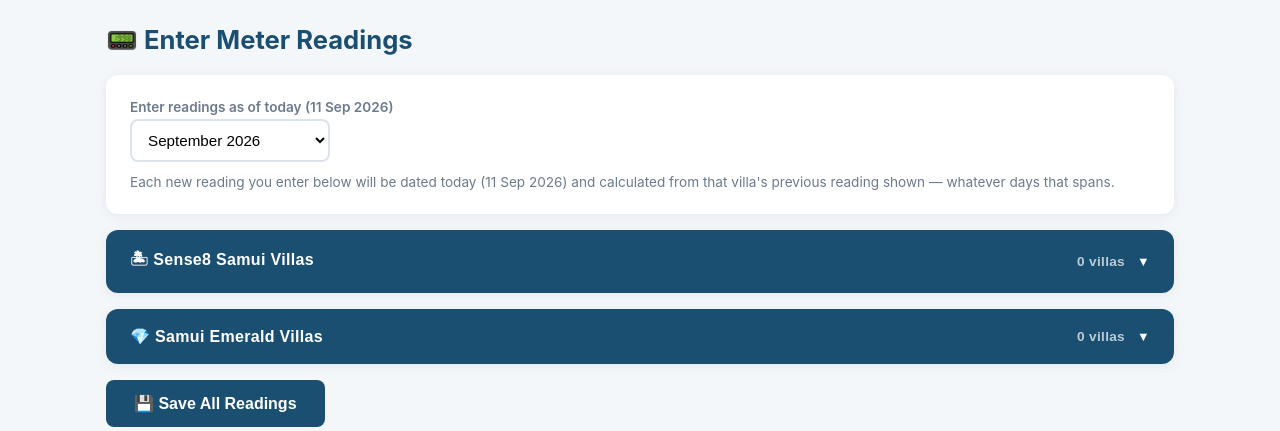
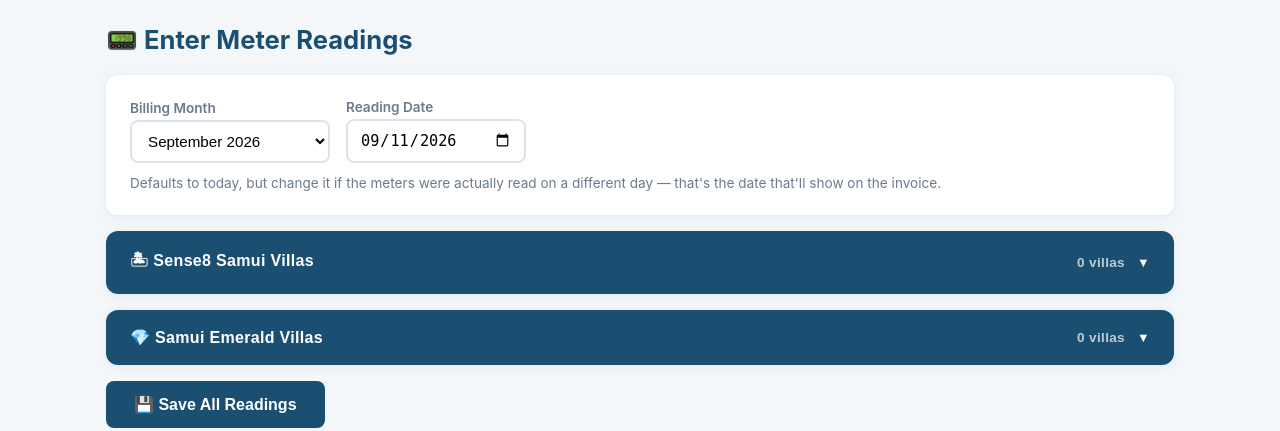
Before and after one commit to Nicky013/Emerald-Sensi8, a Flask app: page /readings in a window 1280 px wide. Shown: the part 57-488 px from the top of the page. Run offline with Flask 3, Linux system fonts and the light colour scheme; data that the repository does not hold is empty; parts of the project's set-up code (start-up, migrations or seed data) failed here and were passed over; some libraries are stand-ins or nearby versions.

Commit message:
Add back editable Reading Date field; remove alternate payment methods from invoice PDF

```diff
--- a/app.py
+++ b/app.py
@@ -236,7 +236,11 @@ def readings():
 
     if request.method == 'POST':
         billing_month = request.form['billing_month']
-        reading_date = date.today().strftime('%d %b %Y')
+        raw_date = request.form.get('reading_date', '').strip()
+        if raw_date:
+            reading_date = datetime.strptime(raw_date, '%Y-%m-%d').strftime('%d %b %Y')
+        else:
+            reading_date = date.today().strftime('%d %b %Y')
 
         # Delete existing draft readings for this month (not yet invoiced)
         c.execute('DELETE FROM readings WHERE billing_month=? AND invoice_no IS NULL', (billing_month,))
@@ -555,7 +559,6 @@ def build_invoice_story(row):
         ['Bank Transfer', 'Krungsri Bank'],
         ['Account Name', 'Sense8 Samui Villas Co Ltd'],
         ['Account Number', '6211169765'],
-        ['Alternative', 'Cash at management office / PayPal / Airbnb where applicable'],
     ]
     pt = Table(pay_data, colWidths=[40*mm, 130*mm])
     pt.setStyle(TableStyle([
--- a/templates/readings.html
+++ b/templates/readings.html
@@ -4,19 +4,23 @@
 <div class="container">
   <p class="page-title">📟 Enter Meter Readings</p>
 
-  <!-- Month -->
+  <!-- Month & Date -->
   <div class="card" style="margin-bottom:16px;">
     <div style="display:flex;align-items:center;gap:16px;flex-wrap:wrap;">
       <div>
-        <label style="font-size:0.85rem;font-weight:600;color:var(--muted);display:block;margin-bottom:4px;">Enter readings as of today ({{ today_display }})</label>
+        <label style="font-size:0.85rem;font-weight:600;color:var(--muted);display:block;margin-bottom:4px;">Billing Month</label>
         <select id="monthInput" onchange="loadMonth()" style="width:200px;padding:10px 12px;font-size:0.95rem;">
           {% for m in available_months %}
           <option value="{{ m }}" {% if m == selected_month %}selected{% endif %}>{{ m }}</option>
           {% endfor %}
         </select>
       </div>
+      <div>
+        <label style="font-size:0.85rem;font-weight:600;color:var(--muted);display:block;margin-bottom:4px;">Reading Date</label>
+        <input type="date" name="reading_date" form="readingsForm" value="{{ today }}" style="width:180px;padding:10px 12px;font-size:0.95rem;">
+      </div>
     </div>
-    <p style="margin-top:12px;margin-bottom:0;font-size:0.85rem;color:var(--muted);">Each new reading you enter below will be dated today ({{ today_display }}) and calculated from that villa's previous reading shown — whatever days that spans.</p>
+    <p style="margin-top:12px;margin-bottom:0;font-size:0.85rem;color:var(--muted);">Defaults to today, but change it if the meters were actually read on a different day — that's the date that'll show on the invoice.</p>
   </div>
 
   <form method="POST" id="readingsForm">
```
